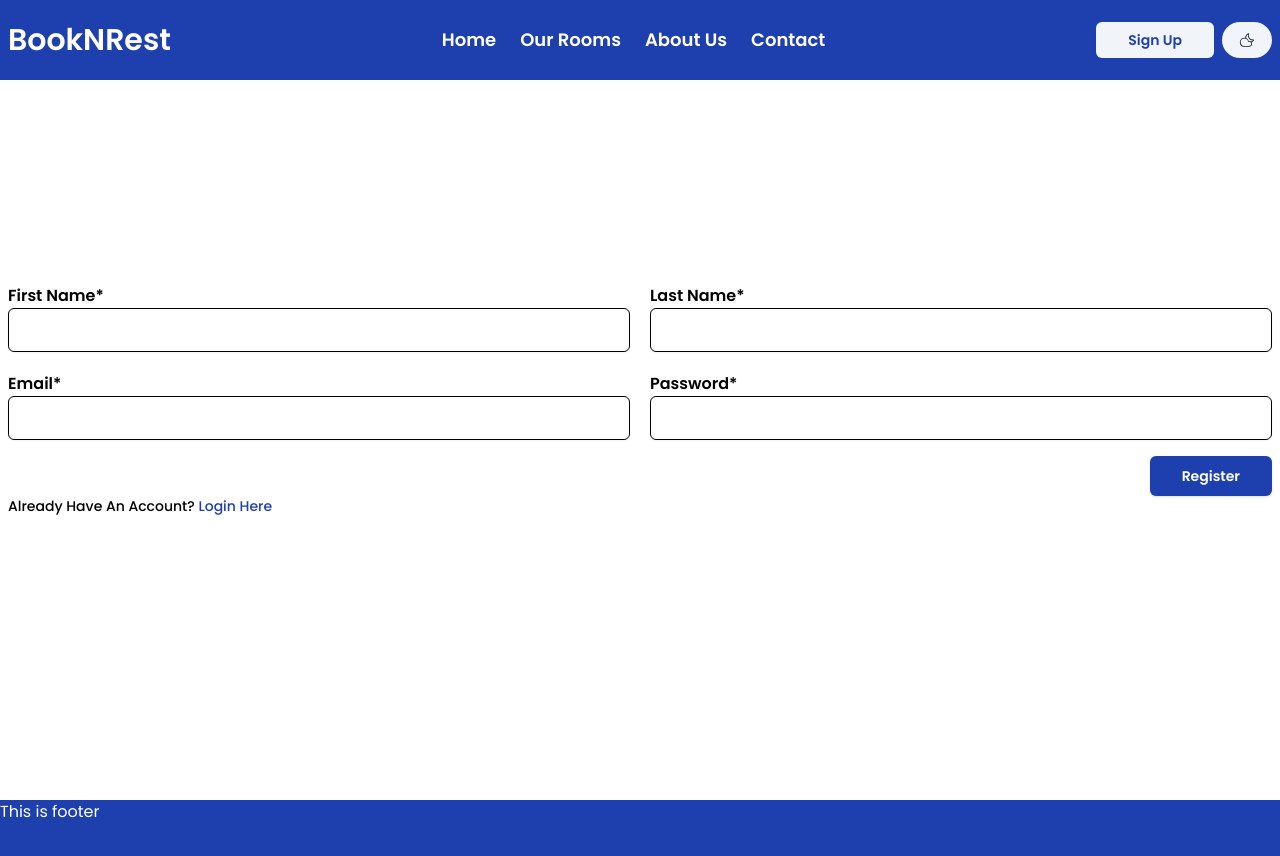
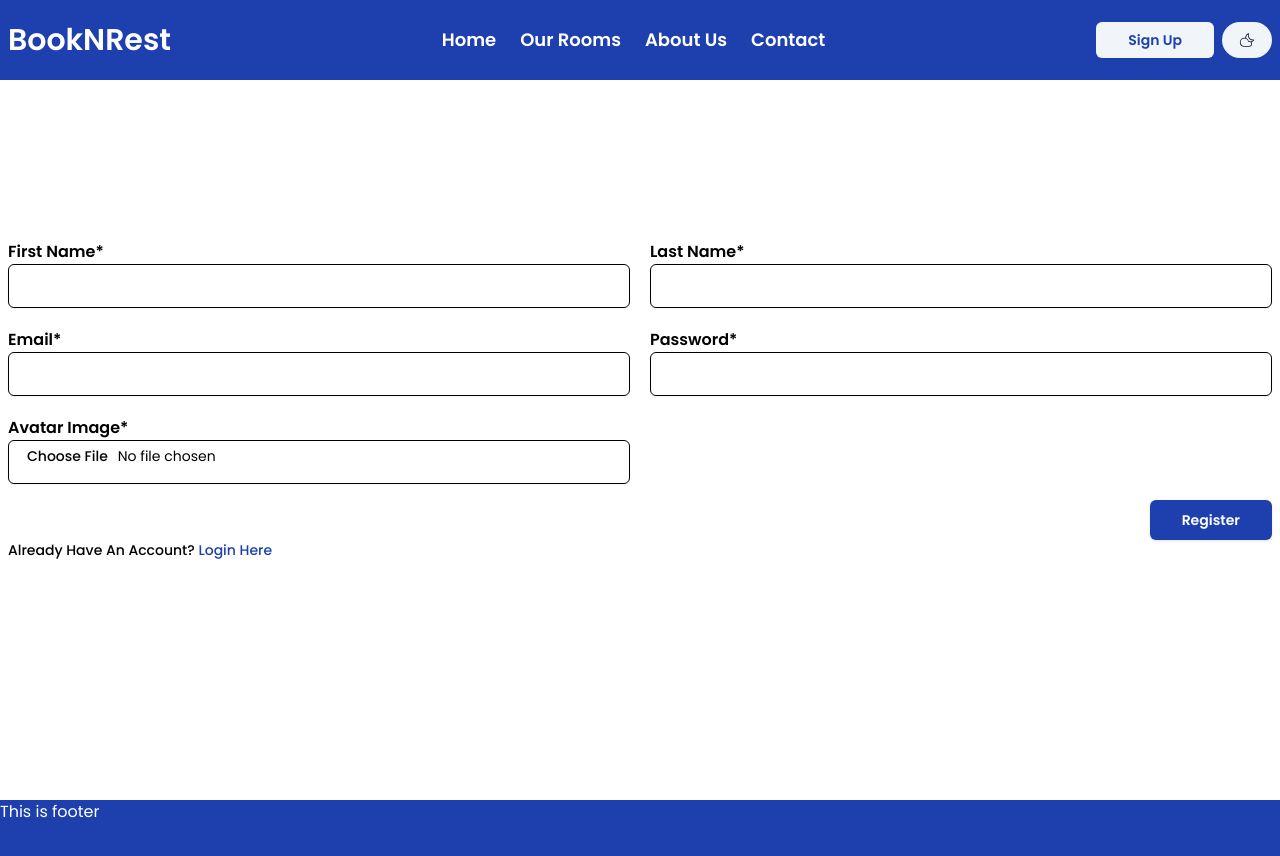
Before and after one commit to Shahriar090/Book-N-Rest-Client, a React (Vite) app: page /register in a window 1280 px wide. Shown: the top 856 px of the page. Built offline with nearby package versions, Linux system fonts and the light colour scheme.

Commit message:
Implemented display avatar image with real time logged in user

```diff
--- a/src/components/Header.tsx
+++ b/src/components/Header.tsx
@@ -92,6 +92,7 @@ const Header = () => {
             className={`flex flex-col md:flex-row fixed left-0 text-center md:static z-[-1] md:z-auto w-full h-auto transition-all duration-500 ease-in-out gap-6 text-primary-text text-lg font-semibold bg-primary-color md:bg-inherit py-8 md:py-0 ${
               isMobileMenuOpen ? "top-20" : "-top-[500px]"
             }`}
+            onClick={() => setIsMobileMenuOpen((prev) => !prev)}
           >
             {navItems.map((item, index) => (
               <li
@@ -148,7 +149,7 @@ const Header = () => {
               <DropdownMenu>
                 <DropdownMenuTrigger>
                   <Avatar title="Click Here To See Profile Details">
-                    <AvatarImage src="https://github.com/shadcn.png" />
+                    <AvatarImage src={currentUser?.avatarImage} />
                   </Avatar>
                 </DropdownMenuTrigger>
                 <DropdownMenuContent>
--- a/src/pages/Register.tsx
+++ b/src/pages/Register.tsx
@@ -7,12 +7,15 @@ import { useRegisterMutation } from "@/redux/features/auth/authApi";
 import { useAppDispatch } from "@/redux/hooks";
 import { userRegister } from "@/redux/features/auth/authSlice";
 import { toast } from "sonner";
+import { useState } from "react";
 
 export type TInputs = {
   firstName: string;
   lastName: string;
   email: string;
   password: string;
+  isAdmin: boolean;
+  avatarImage: FileList;
 };
 
 export type TErrorResponse = {
@@ -26,21 +29,29 @@ const Register = () => {
   const dispatch = useAppDispatch();
   const [registerUser, { isLoading }] = useRegisterMutation();
   const navigate = useNavigate();
+  const [selectedFile, setSelectedFile] = useState<File | null>(null);
 
   const onSubmit: SubmitHandler<TInputs> = async (data) => {
-    const userInfo = {
-      firstName: data.firstName,
-      lastName: data.lastName,
-      email: data.email,
-      password: data.password,
-    };
+    const toastId = toast.loading("User Registration In Process", {
+      duration: 3000,
+      position: "top-center",
+    });
+    if (!selectedFile) {
+      toast.error("Please Upload An Image For Profile");
+      return;
+    }
+
+    const userInfo = new FormData();
+    userInfo.append("firstName", data.firstName);
+    userInfo.append("lastName", data.lastName);
+    userInfo.append("email", data.email);
+    userInfo.append("password", data.password);
+    userInfo.append("avatarImage", selectedFile);
 
     try {
       const response = await registerUser(userInfo).unwrap();
-      const toastId = toast.loading("User Registration In Process", {
-        duration: 3000,
-        position: "top-center",
-      });
+
+      console.log(response);
       dispatch(userRegister({ user: response.data }));
       navigate("/login");
       toast.success("User Registration Successful", {
@@ -56,6 +67,14 @@ const Register = () => {
       });
       console.log(err);
     }
+  };
+
+  // handle file change
+
+  const handleFileChange = (e: React.ChangeEvent<HTMLInputElement>) => {
+    const file = e.target.files?.[0] || null;
+    console.log(file);
+    setSelectedFile(file);
   };
   return (
     <section className="h-screen flex items-center justify-center bg-primary-text">
@@ -108,6 +127,19 @@ const Register = () => {
                 {...register("password")}
               />
             </div>
+            <div className="">
+              <label htmlFor="avatarImage" className="font-semibold text-black">
+                Avatar Image*
+              </label>
+              <Input
+                type="file"
+                id="avatarImage"
+                accept="image/*"
+                className="border-black"
+                {...register("avatarImage")}
+                onChange={handleFileChange}
+              />
+            </div>
           </div>
           {/* submit button */}
           <div className="mt-4 flex justify-end">
--- a/src/redux/features/auth/authSlice.ts
+++ b/src/redux/features/auth/authSlice.ts
@@ -8,6 +8,7 @@ export type TAuthUser = {
     lastName: string;
     email: string;
     isAdmin: boolean;
+    avatarImage: string;
   };
   accessToken: null | string;
   refreshToken: null | string;
```
